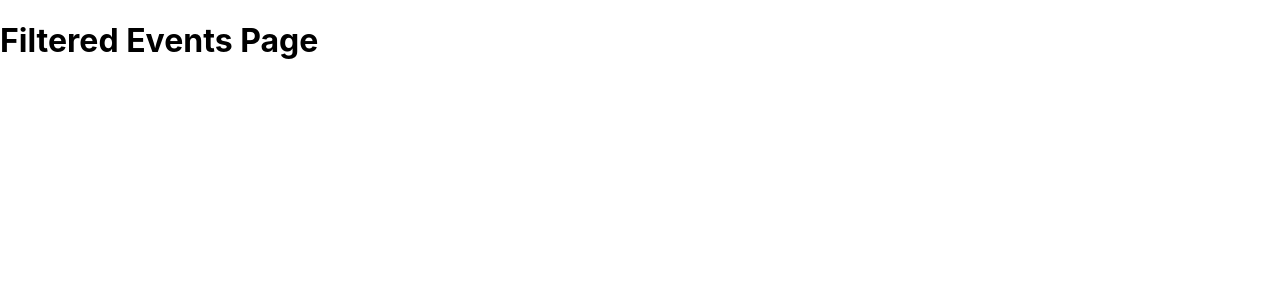
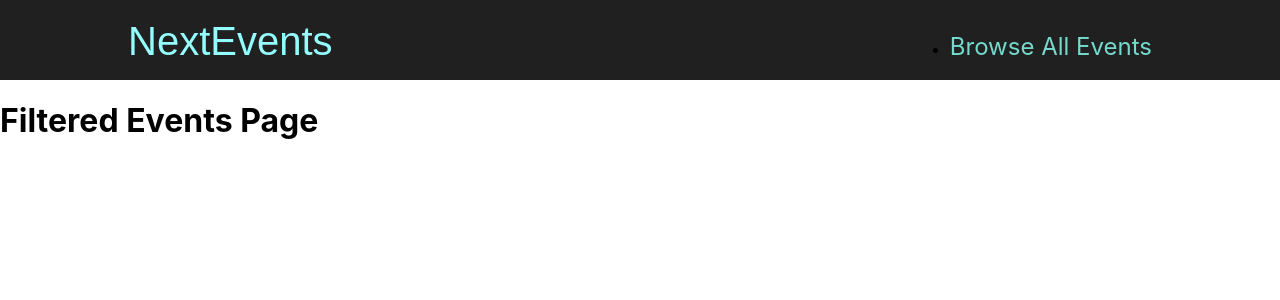
Before and after one commit to ghigbie/next-events, a Next.js app: page /events in a window 1280 px wide. Shown: the top 300 px of the page. Built offline with nearby package versions, Linux system fonts and the light colour scheme.

Commit message:
Add new events layout ofr index

```diff
--- a/components/layout/layout.js
+++ b/components/layout/layout.js
@@ -1,9 +1,9 @@
-import Header from './main-header';
+import MainHeader from './main-header';
 
 const Layout = ({ children }) => {
     return (
         <>
-            <Header/>
+            <MainHeader/>
             <main>
                 {children}
             </main>
@@ -11,4 +11,4 @@ const Layout = ({ children }) => {
     )
 }
 
-export default layout
+export default Layout
--- a/pages/_app.js
+++ b/pages/_app.js
@@ -1,7 +1,12 @@
+import Layout from '../components/layout/layout';
 import '../styles/globals.css'
 
-function MyApp({ Component, pageProps }) {
-  return <Component {...pageProps} />
+const MyApp = ({ Component, pageProps }) => {
+  return (
+    <Layout>
+      <Component {...pageProps} />
+    </Layout>
+  )
 }
 
 export default MyApp
--- a/pages/events/list.js
+++ b/pages/events/list.js
@@ -8,7 +8,6 @@ const List = () => {
      const featuredEvents = getFeaturedEvents();
     return (
         <div>
-            <h1>List All Events</h1>
             <EventList events={featuredEvents} />
         </div>
     )
```
Also changed, not shown: pages/events/index.js (added, +13 -0 lines).
